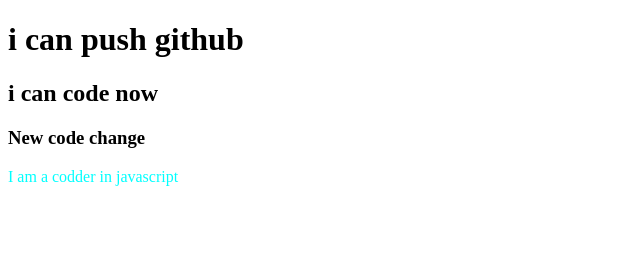
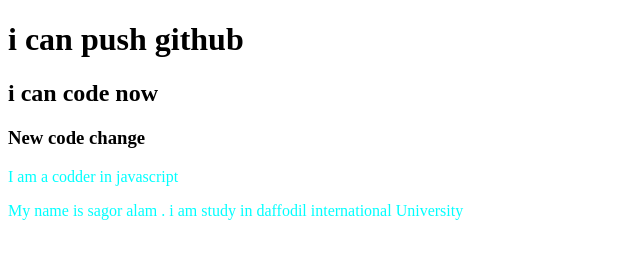
Before and after one commit to sagor15-2367/My-sceond-repo, a plain HTML site: page index.html in a window 1280 px wide. Shown: the whole page, without its empty margins (0-640 px from the left). Drawn offline with Linux system fonts and the light colour scheme.

Commit message:
added second repo

```diff
--- a/index.html
+++ b/index.html
@@ -12,5 +12,6 @@
     <h2>i can code now</h2>
     <h3>New code change</h3>
     <p>I am a codder in javascript</p>
+    <p>My name is sagor alam . i am study in daffodil international University</p>
 </body>
 </html>
```
